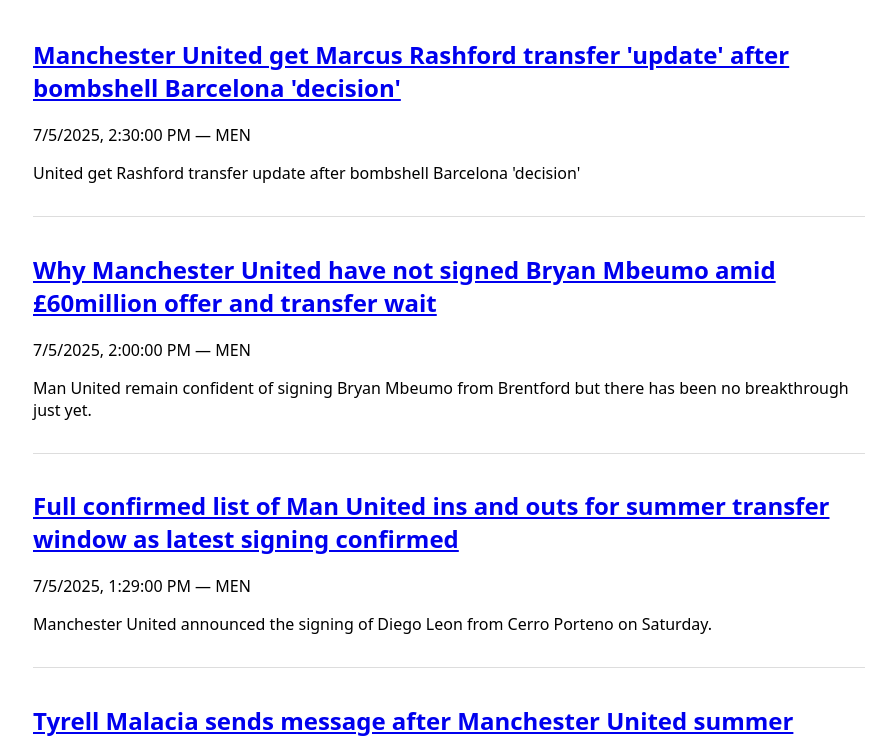
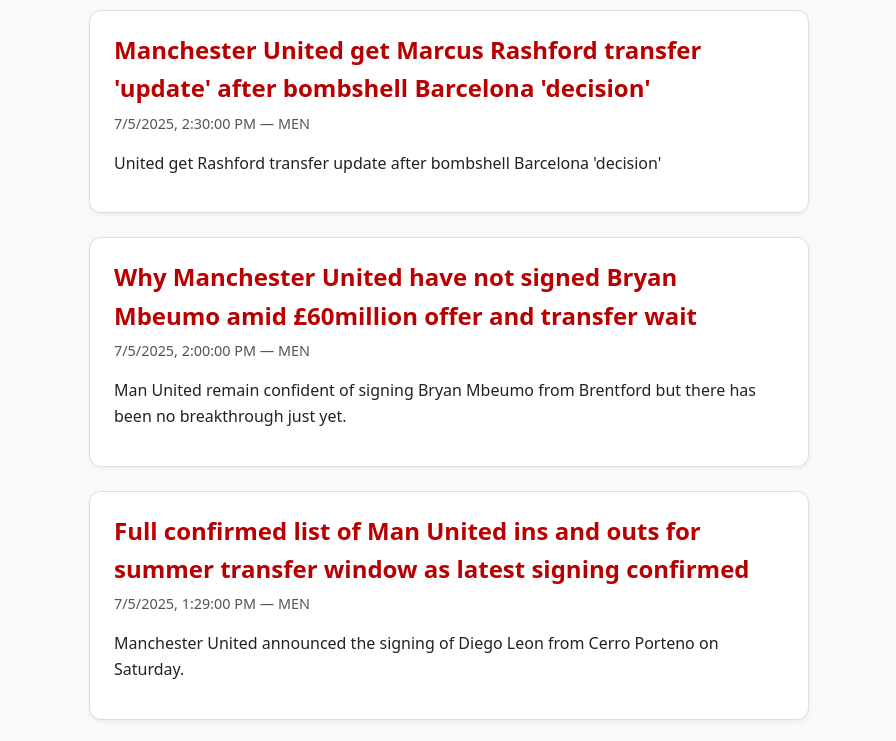
Before and after one commit to thecreativeplay/oldtrafford-tldr, a plain HTML site: page index.html in a window 1280 px wide. Shown: the part 116-857 px from the top of the page, without its empty margins (191-1087 px from the left). Drawn offline with Linux system fonts and the light colour scheme.

Commit message:
Update index.html

```diff
--- a/index.html
+++ b/index.html
@@ -2,18 +2,43 @@
 <!doctype html>
 <html><meta charset="utf-8">
 <title>OldTrafford-TL;DR</title>
-<body style="font-family:system-ui;max-width:52rem;margin:auto;padding:2rem">
+<body style="
+  font-family: system-ui, sans-serif;
+  background: #f8f9fa;
+  color: #111;
+  max-width: 720px;
+  margin: auto;
+  padding: 2rem;
+  line-height: 1.6;
+">
+
 <h1>OldTrafford-TL;DR</h1>
 <div id="feed">Loading…</div>
 <script>
 fetch("data/news.json").then(r=>r.json()).then(items=>{
   items.sort((a, b) => new Date(b.published) - new Date(a.published)); // ← SORT newest first
-  feed.innerHTML = items.map(n=>`
-    <article style="border-bottom:1px solid #ddd;padding:1rem 0">
-      <h2><a href="${n.url}" target="_blank">${n.title}</a></h2>
-      <p>${new Date(n.published).toLocaleString()} — ${n.source}</p>
-      <p>${n.summary}</p>
-    </article>`).join('')
+  feed.innerHTML = items.map(n => `
+  <article style="
+    background: white;
+    border: 1px solid #ddd;
+    border-radius: 0.75rem;
+    padding: 1.25rem 1.5rem;
+    margin-bottom: 1.5rem;
+    box-shadow: 0 2px 4px rgba(0,0,0,0.05);
+  ">
+    <h2 style="margin: 0 0 0.25rem">
+      <a href="${n.url}" target="_blank" style="color: #b80000; text-decoration: none;">
+        ${n.title}
+      </a>
+    </h2>
+    <p style="font-size: 0.9rem; color: #555; margin: 0.25rem 0 0.75rem;">
+      ${new Date(n.published).toLocaleString()} — ${n.source}
+    </p>
+    <p style="color: #222;">${n.summary}</p>
+  </article>
+`).join('');
+
+
 }).catch(e=>feed.textContent=e);
 </script>
 </body></html>
```
